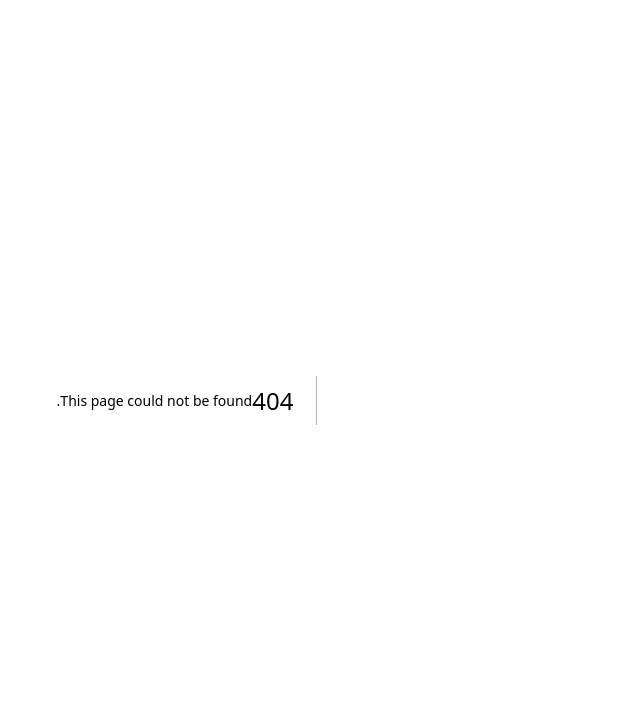
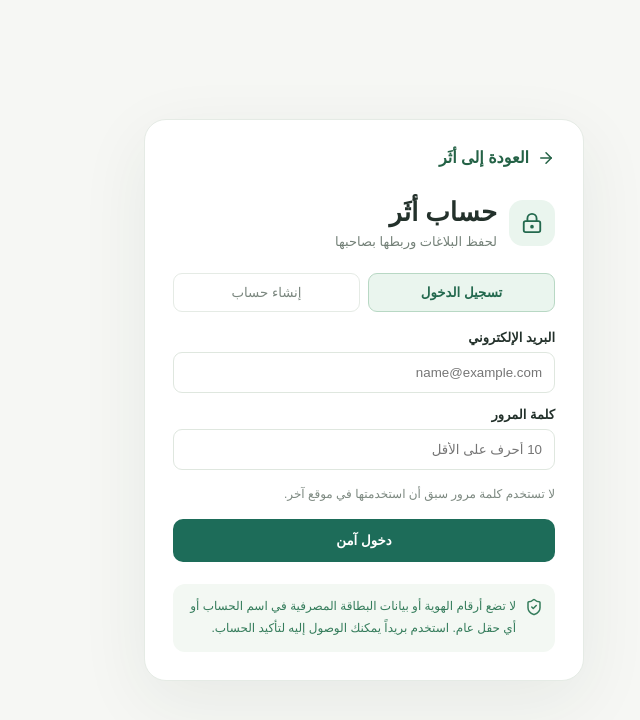
Before and after one commit to ahmedfouaadqi-glitch/atharmaaroof, a Next.js app: page /login in a window 1280 px wide. Before the commit this address had no page. Shown: the top 720 px of the page, without its empty margins (485-1125 px from the left). Built offline with nearby package versions, Linux system fonts and the light colour scheme.

Commit message:
feat: add Arabic sign-in and account creation screen

```diff
--- /dev/null
+++ b/app/login/page.tsx
@@ -0,0 +1,82 @@
+"use client";
+
+import { FormEvent, useState } from "react";
+import Link from "next/link";
+import { ArrowRight, LockKeyhole, ShieldCheck } from "lucide-react";
+
+export default function LoginPage() {
+  const [mode, setMode] = useState<"login" | "signup">("login");
+  const [email, setEmail] = useState("");
+  const [password, setPassword] = useState("");
+  const [busy, setBusy] = useState(false);
+  const [message, setMessage] = useState("");
+  const [error, setError] = useState("");
+
+  async function submit(event: FormEvent<HTMLFormElement>) {
+    event.preventDefault();
+    setBusy(true);
+    setError("");
+    setMessage("");
+    try {
+      const response = await fetch("/api/auth", {
+        method: "POST",
+        headers: { "Content-Type": "application/json" },
+        body: JSON.stringify({ action: mode === "signup" ? "signup" : "login", email, password }),
+      });
+      const result = await response.json();
+      if (!response.ok) {
+        setError(result.error ?? "تعذر تنفيذ الطلب.");
+        return;
+      }
+      if (mode === "signup" && result.needsEmailConfirmation) {
+        setMessage(result.message);
+        return;
+      }
+      window.location.assign("/");
+    } catch {
+      setError("تعذر الاتصال بالخادم. تحقق من الاتصال والإعدادات.");
+    } finally {
+      setBusy(false);
+    }
+  }
+
+  return (
+    <main dir="rtl" style={{ minHeight: "100vh", background: "#f6f7f4", display: "grid", placeItems: "center", padding: 20, color: "#23312b", fontFamily: "Arial, sans-serif" }}>
+      <section style={{ width: "100%", maxWidth: 440, background: "#fff", border: "1px solid #e5ebe5", borderRadius: 22, padding: 28, boxShadow: "0 20px 70px #173c2d12" }}>
+        <Link href="/" style={{ display: "inline-flex", alignItems: "center", gap: 8, color: "#246246", textDecoration: "none", fontWeight: 700 }}>
+          <ArrowRight size={18} /> العودة إلى أثَر
+        </Link>
+        <div style={{ display: "flex", alignItems: "center", gap: 12, marginTop: 26 }}>
+          <div style={{ width: 46, height: 46, display: "grid", placeItems: "center", borderRadius: 14, background: "#eaf5ee", color: "#23694e" }}><LockKeyhole size={22} /></div>
+          <div><h1 style={{ margin: 0, fontSize: 26 }}>حساب أثَر</h1><p style={{ margin: "6px 0 0", color: "#748178", fontSize: 13 }}>لحفظ البلاغات وربطها بصاحبها</p></div>
+        </div>
+        <div style={{ display: "flex", gap: 8, margin: "24px 0 18px" }}>
+          <button type="button" onClick={() => { setMode("login"); setError(""); setMessage(""); }} style={tabStyle(mode === "login")}>تسجيل الدخول</button>
+          <button type="button" onClick={() => { setMode("signup"); setError(""); setMessage(""); }} style={tabStyle(mode === "signup")}>إنشاء حساب</button>
+        </div>
+        <form onSubmit={submit} style={{ display: "grid", gap: 14 }}>
+          <label style={labelStyle}>البريد الإلكتروني<input required type="email" autoComplete="email" value={email} onChange={e => setEmail(e.target.value)} style={inputStyle} placeholder="name@example.com" /></label>
+          <label style={labelStyle}>كلمة المرور<input required type="password" minLength={10} maxLength={128} autoComplete={mode === "signup" ? "new-password" : "current-password"} value={password} onChange={e => setPassword(e.target.value)} style={inputStyle} placeholder="10 أحرف على الأقل" /></label>
+          <p style={{ margin: 0, color: "#7d8981", fontSize: 12, lineHeight: 1.8 }}>لا تستخدم كلمة مرور سبق أن استخدمتها في موقع آخر.</p>
+          {error && <p role="alert" style={noticeStyle("#fff0ee", "#a33a2e")}>{error}</p>}
+          {message && <p role="status" style={noticeStyle("#eaf5ee", "#23694e")}>{message}</p>}
+          <button disabled={busy} type="submit" style={{ border: 0, borderRadius: 10, padding: 14, background: busy ? "#8da99b" : "#1d6c59", color: "#fff", fontWeight: 700, cursor: busy ? "wait" : "pointer" }}>
+            {busy ? "جارٍ التنفيذ…" : mode === "signup" ? "إنشاء الحساب" : "دخول آمن"}
+          </button>
+        </form>
+        <div style={{ display: "flex", gap: 9, alignItems: "flex-start", marginTop: 22, padding: 12, borderRadius: 12, background: "#f3f8f3", color: "#347c5b", fontSize: 12, lineHeight: 1.8 }}>
+          <ShieldCheck size={18} style={{ flexShrink: 0, marginTop: 2 }} /><span>لا تضع أرقام الهوية أو بيانات البطاقة المصرفية في اسم الحساب أو أي حقل عام. استخدم بريداً يمكنك الوصول إليه لتأكيد الحساب.</span>
+        </div>
+      </section>
+    </main>
+  );
+}
+
+function tabStyle(active: boolean): React.CSSProperties {
+  return { flex: 1, border: "1px solid " + (active ? "#b8d8c4" : "#e5ebe5"), background: active ? "#eaf5ee" : "#fff", color: active ? "#23694e" : "#7b877f", borderRadius: 9, padding: 11, fontWeight: active ? 700 : 500, cursor: "pointer" };
+}
+const labelStyle: React.CSSProperties = { display: "grid", gap: 7, fontSize: 13, fontWeight: 700 };
+const inputStyle: React.CSSProperties = { width: "100%", boxSizing: "border-box", border: "1px solid #dfe7df", borderRadius: 9, padding: 12, outlineColor: "#1d6c59", background: "#fff", color: "#23312b" };
+function noticeStyle(background: string, color: string): React.CSSProperties {
+  return { margin: 0, background, color, padding: 12, borderRadius: 9, fontSize: 13, lineHeight: 1.8 };
+}
```
